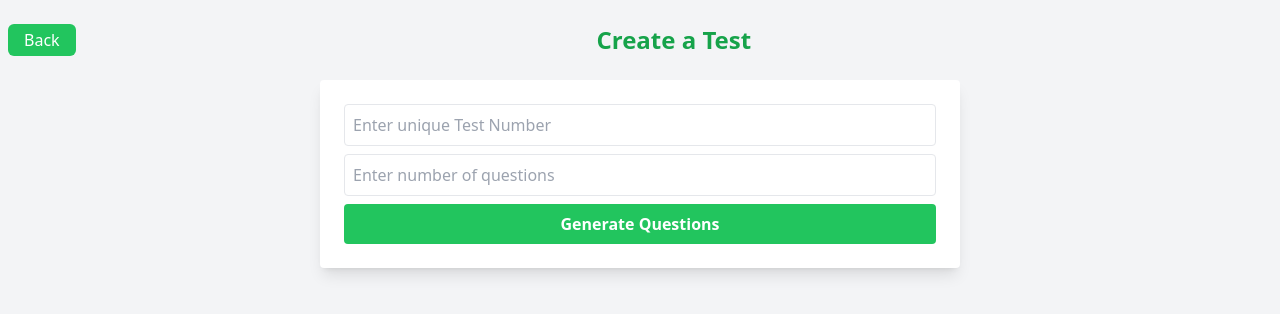
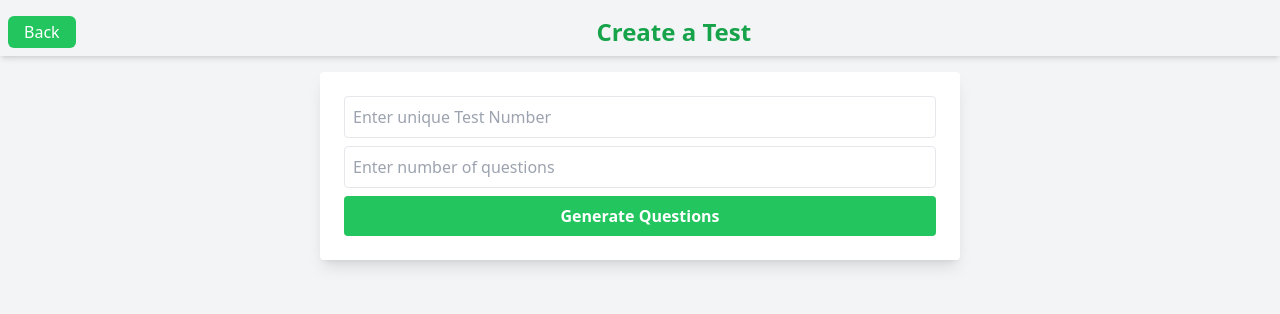
Before and after one commit to Ak4shKr/examset, a React (Vite) app in the folder Frontend/: page /admin/createtest in a window 1280 px wide. Shown: the top 314 px of the page. Built offline with nearby package versions, Linux system fonts and the light colour scheme.

Commit message:
made nav sticky

```diff
--- a/Frontend/src/components/Admin/CreateTest.jsx
+++ b/Frontend/src/components/Admin/CreateTest.jsx
@@ -59,8 +59,8 @@ const CreateTest = () => {
   };
 
   return (
-    <div className="min-h-screen bg-gray-100 py-4">
-      <div className="flex justify-between items-center mb-4 p-2 bg-gray-100 ">
+    <div className="min-h-screen bg-gray-100 py-2">
+      <div className="flex justify-between items-center mb-4 p-2 bg-gray-100 sticky top-0 shadow-md">
         <a
           href="/admin"
           className="text-white bg-green-500 hover:bg-green-600 px-4 py-1 rounded-md"
--- a/Frontend/src/components/Admin/Results.jsx
+++ b/Frontend/src/components/Admin/Results.jsx
@@ -24,8 +24,8 @@ const Results = () => {
   }, []);
 
   return (
-    <div className="min-h-screen flex flex-col items-center justify-center bg-gray-100 py-2">
-      <div className="flex items-center mb-4 p-2 bg-gray-100 w-full">
+    <div className="min-h-screen flex flex-col items-center bg-gray-100">
+      <div className="flex items-center mb-4 p-2 bg-gray-100 w-full sticky top-0 shadow-md ">
         <a
           href="/admin"
           className="text-white bg-green-500 hover:bg-green-600 px-4 py-1 rounded-md"
```
